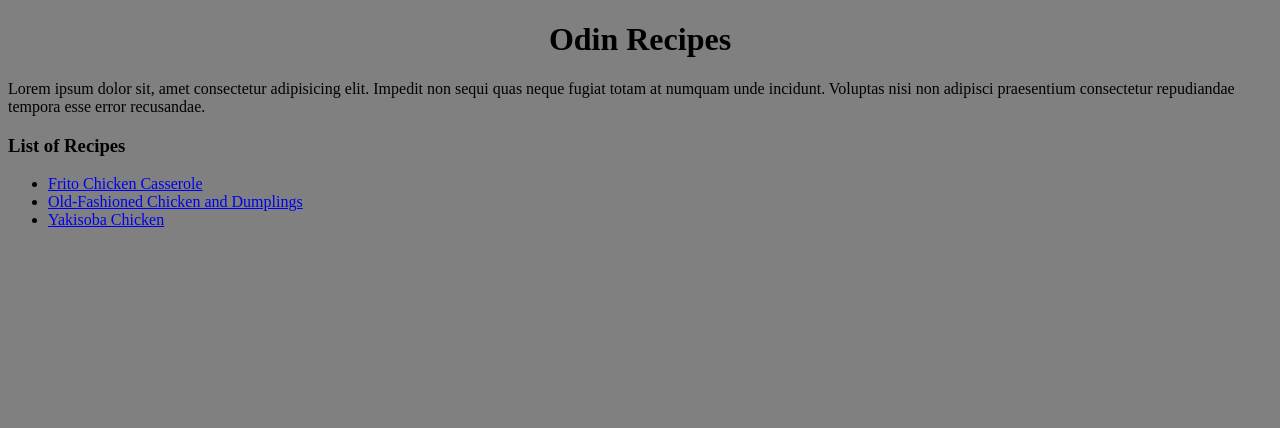
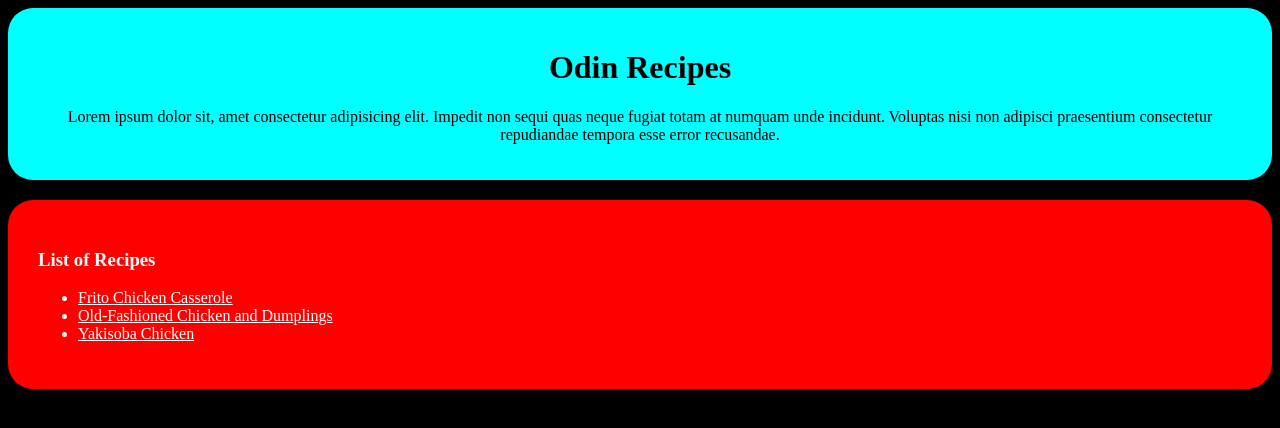
Before and after one commit to blaine0406/odin-recipes, a plain HTML site: page index.html in a window 1280 px wide. Drawn offline with Linux system fonts and the light colour scheme.

Commit message:
updated css

```diff
--- a/index.html
+++ b/index.html
@@ -7,13 +7,17 @@
     <title>Odin Recipes</title>
 </head>
 <body>
+    <div class="box1">
         <h1>Odin Recipes</h1>
         <p>Lorem ipsum dolor sit, amet consectetur adipisicing elit. Impedit non sequi quas neque fugiat totam at numquam unde incidunt. Voluptas nisi non adipisci praesentium consectetur repudiandae tempora esse error recusandae.</p>
+    </div>
+    <div class="box2">
         <h3>List of Recipes</h3>
         <ul>
             <li><a href="recipes/casserole.html">Frito Chicken Casserole</a></li>
             <li><a href="recipes/dumplings.html">Old-Fashioned Chicken and Dumplings</a></li>
             <li><a href="recipes/chicken-soba.html">Yakisoba Chicken</a></li>
         </ul>
+    </div>
 </body>
 </html>
--- a/recipes/recipe-styles.css
+++ b/recipes/recipe-styles.css
@@ -0,0 +1,15 @@
+* {
+    margin: 0;
+    box-sizing: border-box;
+    background-color: black;
+    color: white;
+}
+
+img {
+    border-radius: 25px;
+    display: block;
+    height: auto;
+    width: 300px;
+    text-align: center;
+    margin: 0 auto;
+}
--- a/styles.css
+++ b/styles.css
@@ -1,9 +1,33 @@
 * {
-    background-color: grey;
+    background-color: black;
     box-sizing: border-box;
 }
 
-h1 {
+.box1 *{
     text-align: center;
-    font-size: 32px;
+    background-color: transparent;
 }
+
+.box2 *{
+    background-color: transparent;
+}
+
+.box1 {
+    background-color: aqua;
+    border: 1px;
+    border-radius: 25px;
+    padding: 20px;
+    margin-bottom: 20px;
+}
+
+.box2 {
+    background-color: red;
+    padding: 30px;
+    border-radius: 25px;
+    color: white;
+
+}
+
+a {
+    color: white;
+}
```
Also changed, not shown: recipes/casserole.html (+1 -0 lines). Lines whose indentation alone changed are shown as unchanged.
